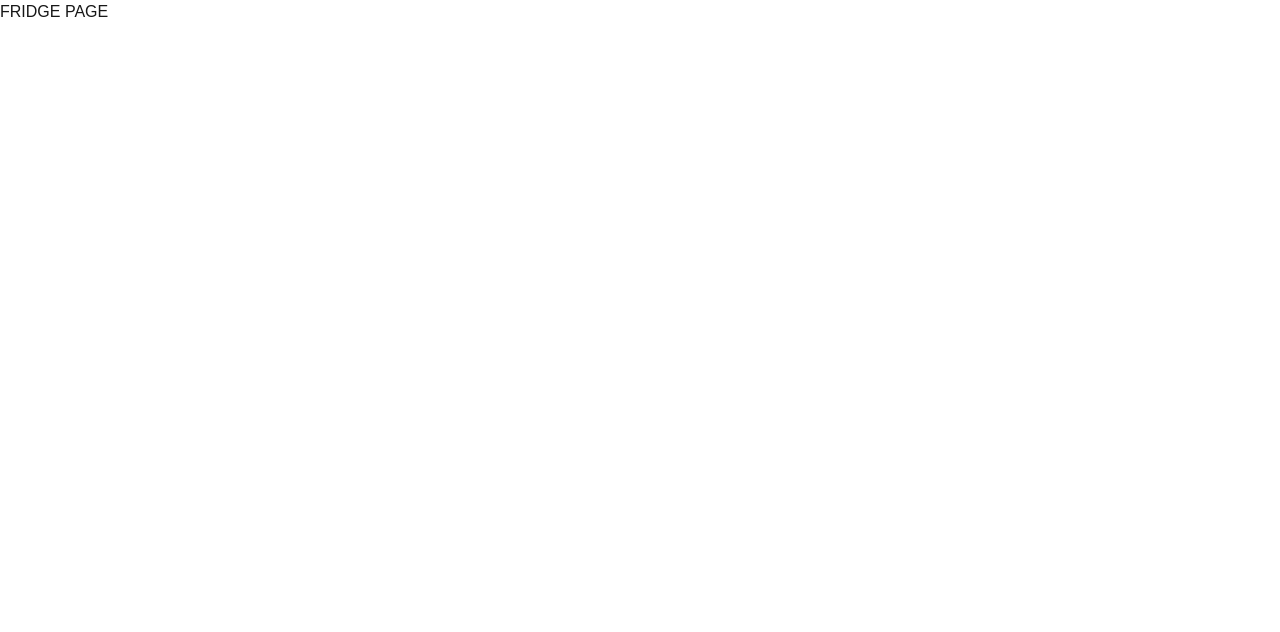
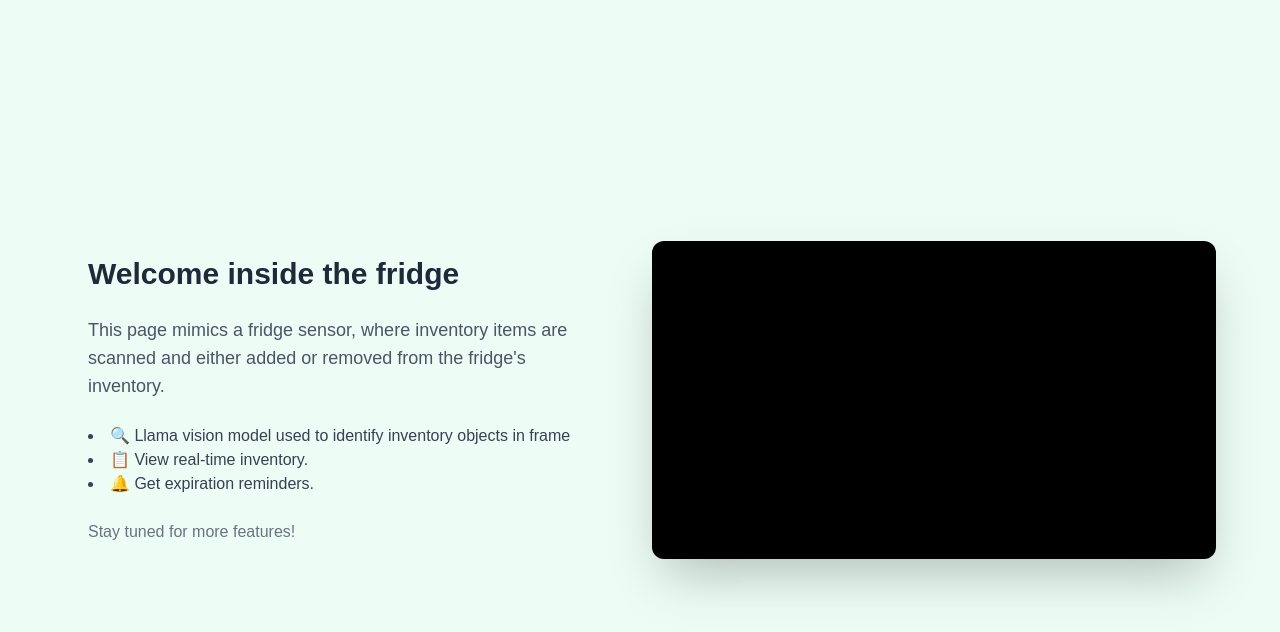
Before and after one commit to gohweihan1/fridge-sensor, a Next.js app in the folder ts-frontend/: page /fridge in a window 1280 px wide. Shown: the top 632 px of the page. Built offline with nearby package versions, Linux system fonts and the light colour scheme; no server answers.

Commit message:
got the camera function working

```diff
--- a/ts-frontend/src/app/fridge/page.tsx
+++ b/ts-frontend/src/app/fridge/page.tsx
@@ -1,7 +1,59 @@
+"use client";
+
+import { useEffect, useRef, useState } from "react";
+
 export default function Fridge() {
-    return (
-        <>
-            <h1>FRIDGE PAGE</h1>
-        </>
-    )
+  const videoRef = useRef(null);
+  const [isInput, setIsInput] = useState(true);
+
+  useEffect(() => {
+    const startCamera = async () => {
+      try {
+        const stream = await navigator.mediaDevices.getUserMedia({
+          video: { facingMode: "user" }, // "user" uses the front camera
+        });
+        if (videoRef.current) {
+          videoRef.current.srcObject = stream;
+        }
+      } catch (error) {
+        console.error("Error accessing camera:", error);
+      }
+    };
+
+    startCamera();
+  }, []);
+
+  return (
+    <div className="min-h-screen bg-emerald-50 flex items-center justify-center p-6">
+      <div className="grid grid-cols-1 md:grid-cols-2 gap-6 max-w-6xl w-full">
+        {/* Left Column - Text & Future Features */}
+        <div className="flex flex-col justify-center space-y-6 p-6">
+          <h1 className="text-3xl font-bold text-gray-800">Welcome inside the fridge</h1>
+          <p className="text-lg text-gray-600">
+            This page mimics a fridge sensor, where inventory items are scanned and either added or removed from the fridge's inventory.
+          </p>
+          <ul className="list-disc list-inside text-gray-700">
+            <li>🔍 Llama vision model used to identify inventory objects in frame</li>
+            <li>📋 View real-time inventory.</li>
+            <li>🔔 Get expiration reminders.</li>
+          </ul>
+          <p className="text-md text-gray-500">
+            Stay tuned for more features!
+          </p>
+        </div>
+
+        {/* Right Column - Camera Feed */}
+        <div className="flex items-center justify-center">
+          <div className="relative w-full max-w-2xl aspect-[16/9] bg-black rounded-xl overflow-hidden shadow-2xl">
+            <video
+              ref={videoRef}
+              autoPlay
+              playsInline
+              className="w-full h-full object-cover"
+            />
+          </div>
+        </div>
+      </div>
+    </div>
+  );
 }
```
